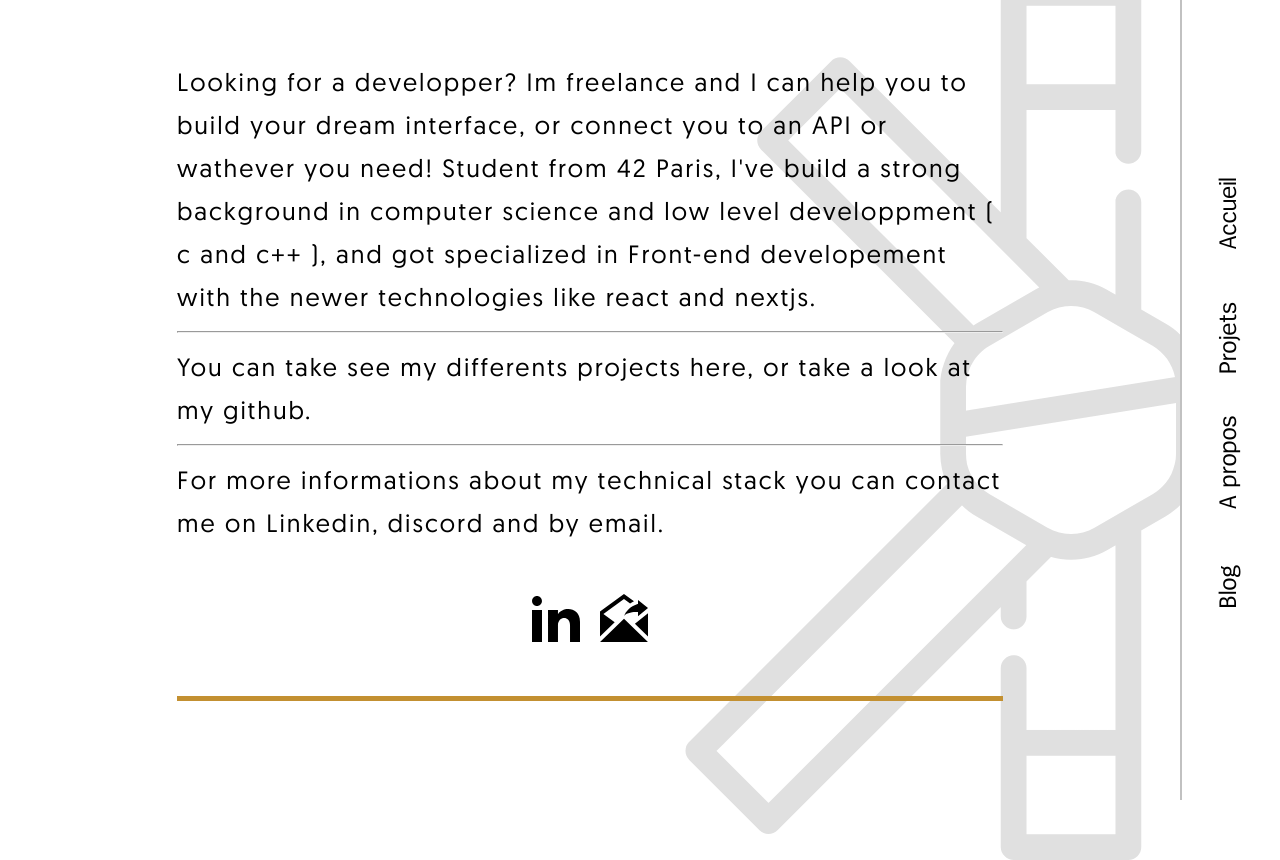
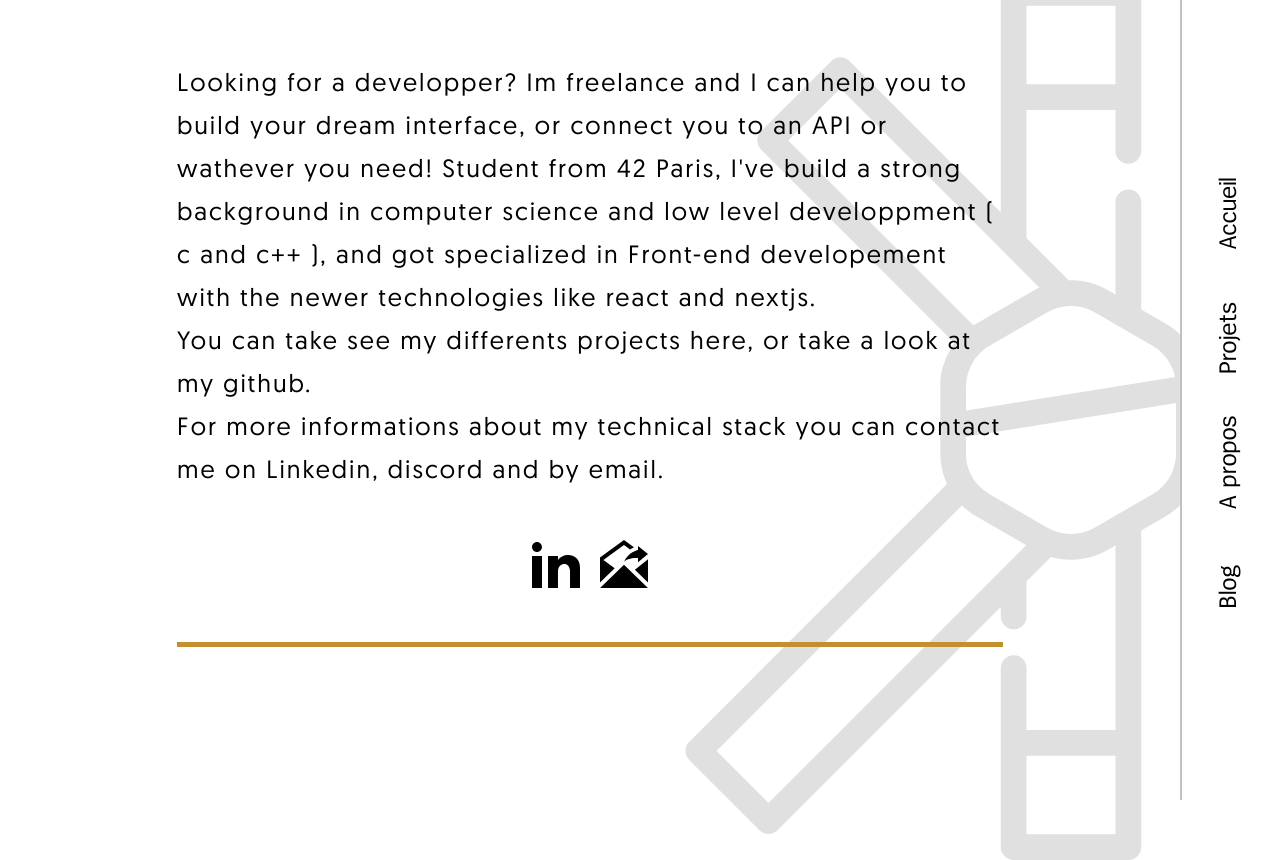
Before and after one commit to xGoldaxe/portfolio, a Next.js app: page /about in a window 1280 px wide. Built offline with nearby package versions, Linux system fonts and the light colour scheme.

Commit message:
update: about me page tect

```diff
--- a/pages/about.js
+++ b/pages/about.js
@@ -20,8 +20,8 @@ export default function Home({handleTransition, transitionOver}) {
           I've build a strong background in computer science and low level developpment (
           c and c++ ), and got specialized in Front-end developement with the newer
           technologies like react and nextjs.
-          <hr/>You can take see my differents projects here, or take a look at my github.
-          <hr/>For more informations about my technical stack you can contact me on
+          <br/>You can take see my differents projects here, or take a look at my github.
+          <br/>For more informations about my technical stack you can contact me on
             Linkedin, discord and by email.
         </p>
         <div className="about__text__socials">
```
